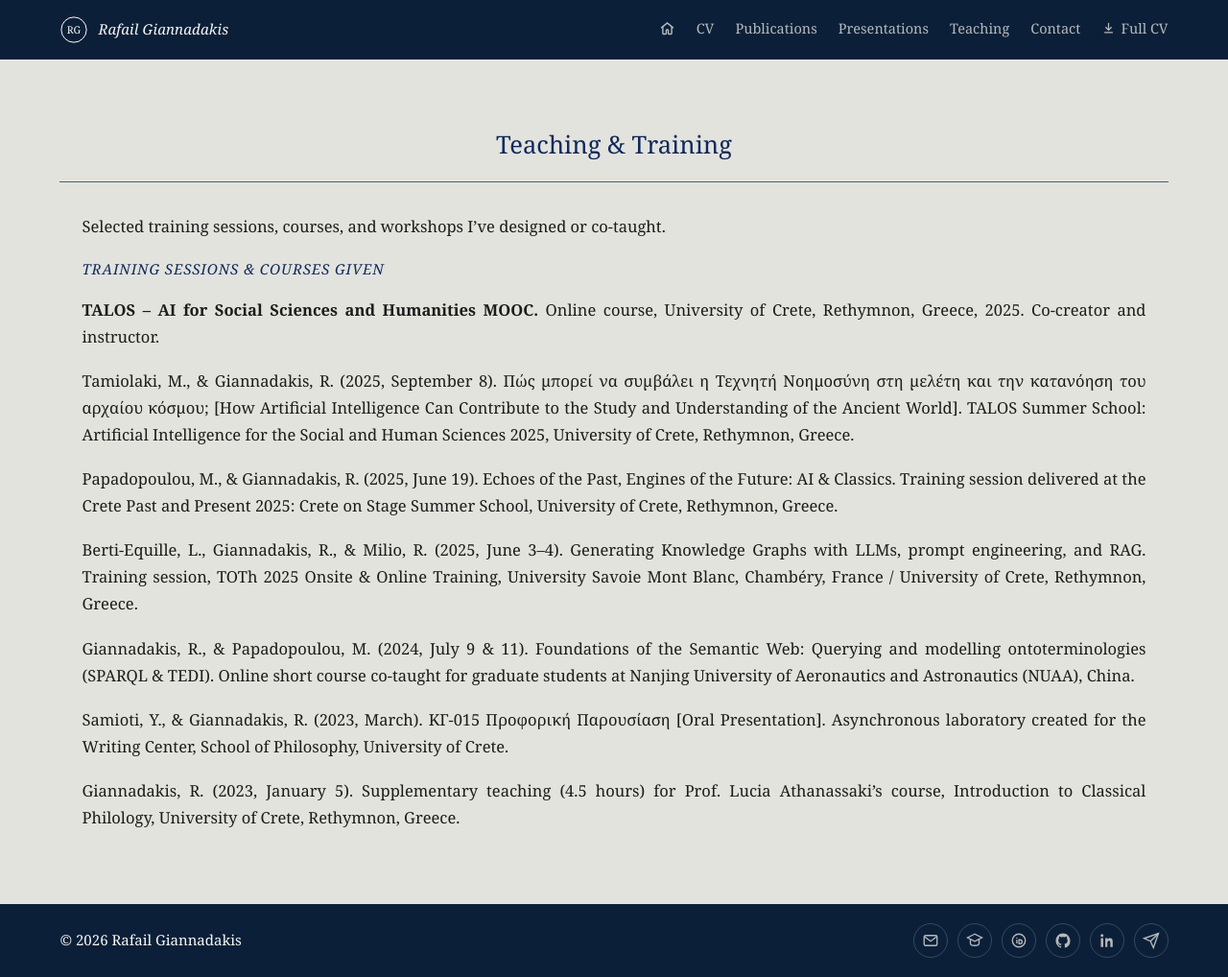
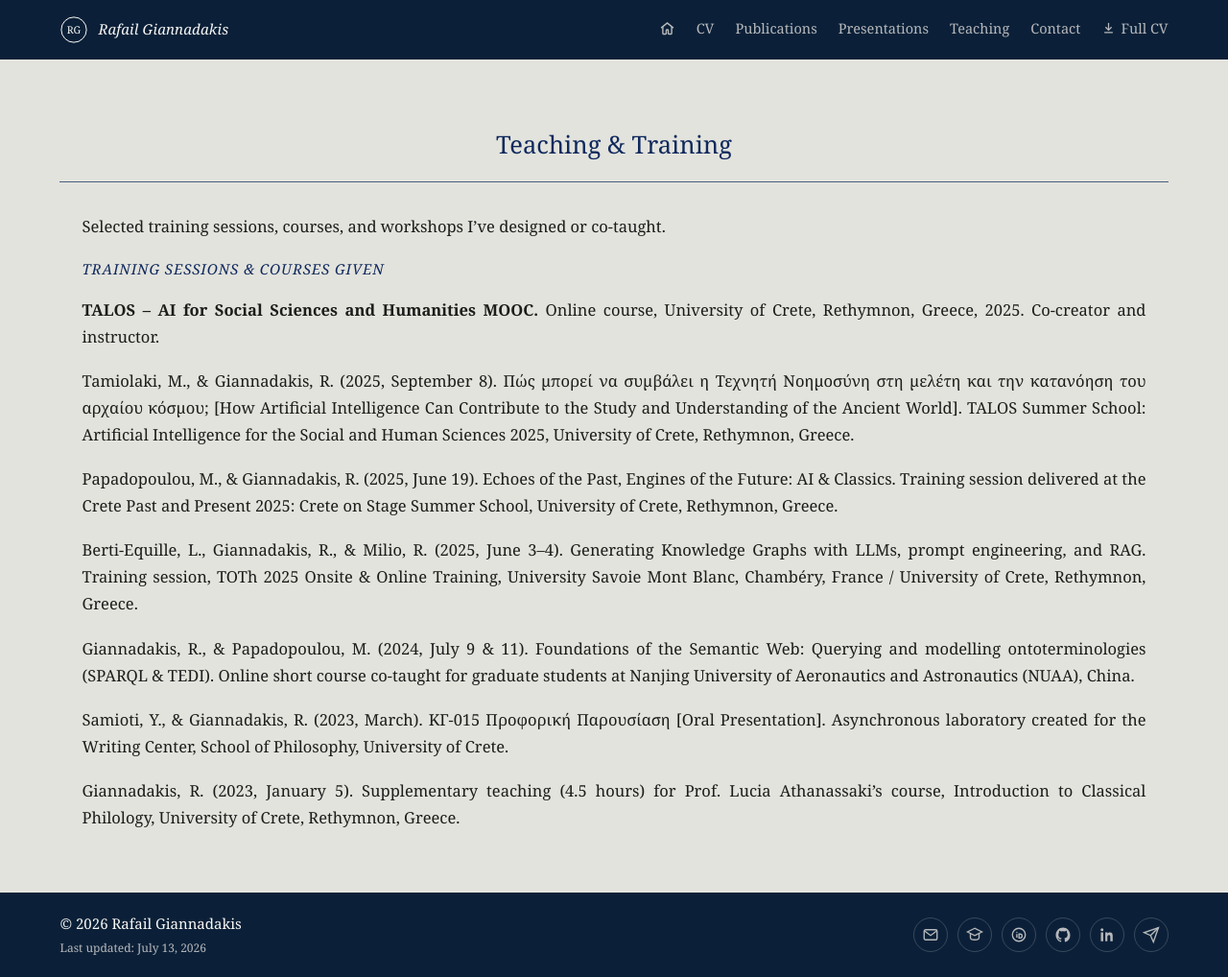
Before and after one commit to rgiannadakis/rgiannadakis.github.io, a Jekyll site: the page built from teaching.md, in a window 1280 px wide and 1018 px high. Shown: the whole window at 96% size. Built offline with Jekyll 4.4.1, drawn with Linux system fonts in a browser that asks for light colours.

Commit message:
site updates

```diff
--- a/_layouts/base.html
+++ b/_layouts/base.html
@@ -51,7 +51,10 @@
 
 <footer class="bar">
   <div class="bar-inner">
-    <span>© {{ 'now' | date: "%Y" }} Rafail Giannadakis</span>
+    <div>
+      <div>© {{ 'now' | date: "%Y" }} Rafail Giannadakis</div>
+      <div style="font-size:12px; color:var(--deep-text-soft); margin-top:2px;">Last updated: {{ site.time | date: "%B %-d, %Y" }}</div>
+    </div>
     <div class="footer-links">
       <a href="mailto:giannadakis.uni@gmail.com" aria-label="Email" title="Email">
         <svg viewBox="0 0 24 24" fill="none" stroke="currentColor" stroke-width="1.8"><rect x="3" y="5" width="18" height="14" rx="2"/><path d="m4 7 8 6 8-6"/></svg>
--- a/assets/css/style.css
+++ b/assets/css/style.css
@@ -171,7 +171,7 @@ section:last-of-type{ border-bottom:none; }
 }
 ul.tags{
   list-style:none; margin:0; padding:0; display:flex; flex-wrap:wrap;
-  justify-content:flex-start; gap:8px;
+  justify-content:center; gap:8px;
 }
 ul.tags li{
   font-size:13px; padding:5px 11px; border:1px solid rgba(15,41,93,0.32);
```
Also changed, not shown: index.md (+1 -1 lines).
